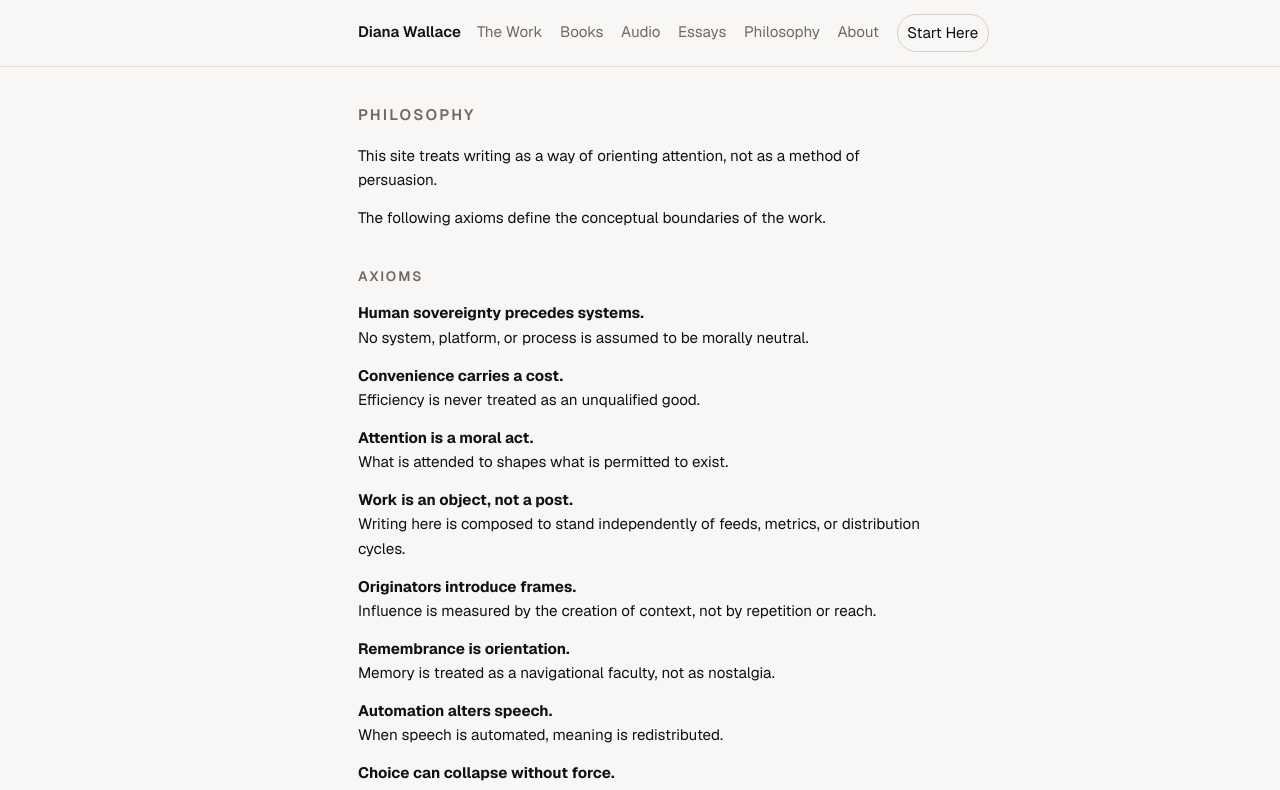
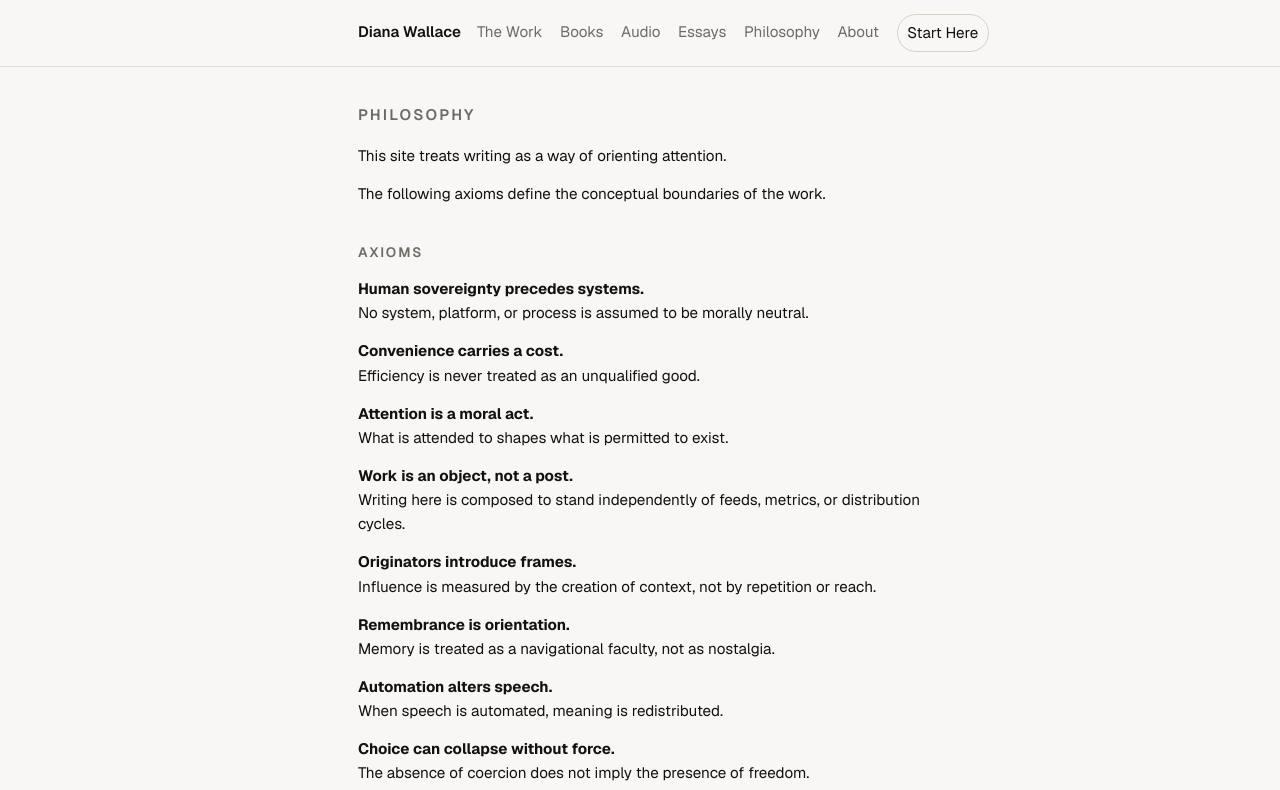
Before and after one commit to triplegoddessdiana/dianawallace.org, a Next.js app: page /philosophy in a window 1280 px wide. Shown: the top 790 px of the page. Built offline with nearby package versions, Linux system fonts and the light colour scheme.

Commit message:
Refine essays intro language

```diff
--- a/app/essays/page.tsx
+++ b/app/essays/page.tsx
@@ -21,8 +21,7 @@ export default function EssaysPage() {
 
 
       <p>
-        Essays here are intended to introduce frames — ways of seeing — rather than to win
-        arguments.
+        Essays here are intended to introduce frames — ways of seeing.
       </p>
 
       <p>
--- a/app/philosophy/page.tsx
+++ b/app/philosophy/page.tsx
@@ -9,8 +9,7 @@ export default function PhilosophyPage() {
 
 
       <p>
-        This site treats writing as a way of orienting attention, not as a method of
-        persuasion.
+        This site treats writing as a way of orienting attention.
       </p>
 
       <p>The following axioms define the conceptual boundaries of the work.</p>
```
